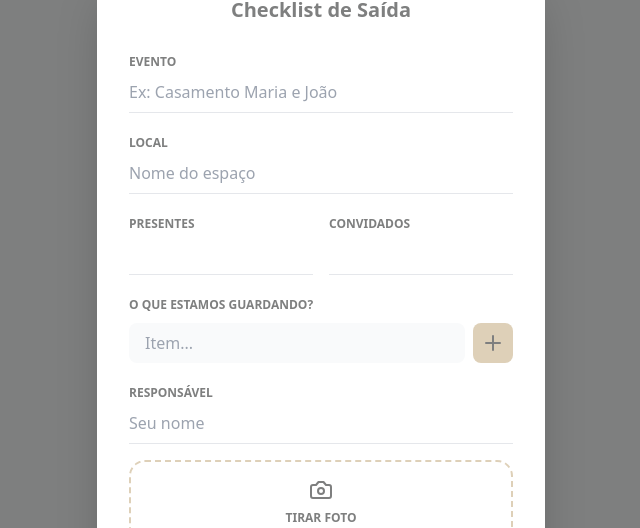
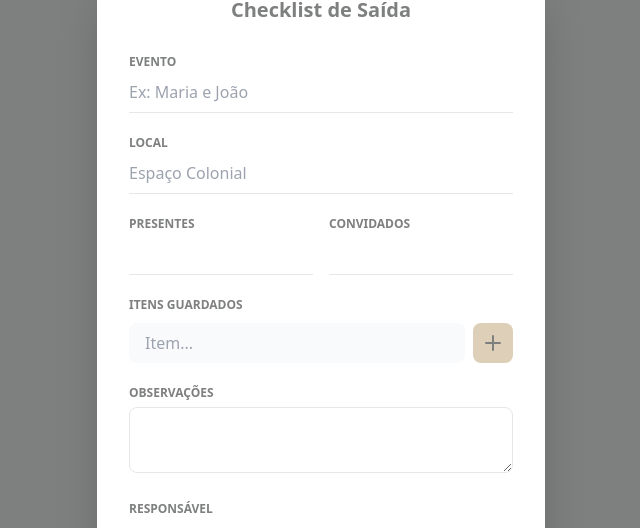
Before and after one commit to layssa20pinheiro-oss/app-checklist-saida, a Next.js app: page / in a window 1280 px wide. Shown: the part 189-717 px from the top of the page, without its empty margins (319-959 px from the left). Built offline with nearby package versions, Linux system fonts and the light colour scheme.

Commit message:
Update index.js

```diff
--- a/pages/index.js
+++ b/pages/index.js
@@ -10,7 +10,7 @@ const supabase = createClient(
 );
 
 export default function ChecklistApp() {
-  const [etapa, setEtapa] = useState('form'); // form, resumo, sucesso
+  const [etapa, setEtapa] = useState('form');
   const [loading, setLoading] = useState(false);
   const [itens, setItens] = useState([]);
   const [novoItem, setNovoItem] = useState('');
@@ -45,7 +45,7 @@ export default function ChecklistApp() {
 
   const gerarPDF = async () => {
     const element = pdfRef.current;
-    const canvas = await html2canvas(element, { scale: 2 });
+    const canvas = await html2canvas(element, { scale: 2, useCORS: true });
     const imgData = canvas.toDataURL('image/png');
     const pdf = new jsPDF('p', 'mm', 'a4');
     const pdfWidth = pdf.internal.pageSize.getWidth();
@@ -59,7 +59,6 @@ export default function ChecklistApp() {
     try {
       let fotoUrl = '';
 
-      // 1. Upload da Foto
       if (foto) {
         const fileExt = foto.name.split('.').pop();
         const fileName = `${Math.random()}.${fileExt}`;
@@ -68,7 +67,6 @@ export default function ChecklistApp() {
         fotoUrl = supabase.storage.from('fotos').getPublicUrl(fileName).data.publicUrl;
       }
 
-      // 2. Gerar e Upload do PDF
       const pdfBlob = await gerarPDF();
       const pdfName = `relatorio_${Date.now()}.pdf`;
       const { data: pdfData, error: pdfError } = await supabase.storage.from('fotos').upload(pdfName, pdfBlob);
@@ -76,13 +74,18 @@ export default function ChecklistApp() {
       const finalPdfUrl = supabase.storage.from('fotos').getPublicUrl(pdfName).data.publicUrl;
       setPdfUrl(finalPdfUrl);
 
-      // 3. Salvar na Tabela
       const { error: dbError } = await supabase.from('checklists').insert([{
-        ...form,
-        itens,
+        evento: form.evento,
+        local: form.local,
+        presentes: parseInt(form.presentes) || 0,
+        convidados: parseInt(form.convidados) || 0,
+        itens: itens,
+        obs: form.obs,
+        responsavel: form.responsavel,
         foto_url: fotoUrl,
         pdf_url: finalPdfUrl
       }]);
+
       if (dbError) throw dbError;
 
       setEtapa('sucesso');
@@ -98,32 +101,31 @@ export default function ChecklistApp() {
       `*Evento:* ${form.evento}\n*Local:* ${form.local}\n` +
       `*Presentes:* ${form.presentes}\n\n` +
       `*Itens:* \n${itens.map(i => '📦 ' + i).join('\n')}\n\n` +
-      `*Relatório PDF:* ${pdfUrl}`;
+      `*Relatório PDF Oficial:* ${pdfUrl}`;
     window.open(`https://wa.me/?text=${encodeURIComponent(texto)}`, '_top');
   };
 
   return (
     <div className="min-h-screen bg-[#7e7f7f] p-4 flex flex-col items-center">
-      {/* HEADER LOGO */}
+
+      {/* SÓ MOSTRA LOGO NO FORMULÁRIO (EVITA DUPLICIDADE) */}
+      {etapa === 'form' && (
+        <>
           <div className="mb-6 text-center">
-         <img src="https://lh3.googleusercontent.com/d/1tsQYZ8c-dFBgDTK-xgWqyXQmLZy9ujji" alt="Logo" className="max-w-[150px] mx-auto" />
+             <img src="https://rticfwqptlxkpgawpzwf.supabase.co/storage/v1/object/public/fotos/logo.png" alt="Logo" className="max-w-[150px] mx-auto" />
           </div>
 
-      {etapa === 'form' && (
           <div className="w-full max-w-md bg-white rounded-[30px] p-8 shadow-2xl">
             <h2 className="text-[#7e7f7f] text-center text-xl font-bold mb-6">Checklist de Saída</h2>
-
             <div className="space-y-4">
               <div>
                 <label className="text-xs font-bold text-[#7e7f7f] uppercase">Evento</label>
-              <input className="w-full border-b border-gray-200 py-2 outline-none" placeholder="Ex: Casamento Maria e João" onChange={e => setForm({...form, evento: e.target.value})} value={form.evento} />
+                <input className="w-full border-b border-gray-200 py-2 outline-none" placeholder="Ex: Maria e João" onChange={e => setForm({...form, evento: e.target.value})} value={form.evento} />
               </div>
-
               <div>
                 <label className="text-xs font-bold text-[#7e7f7f] uppercase">Local</label>
-              <input className="w-full border-b border-gray-200 py-2 outline-none" placeholder="Nome do espaço" onChange={e => setForm({...form, local: e.target.value})} value={form.local} />
+                <input className="w-full border-b border-gray-200 py-2 outline-none" placeholder="Espaço Colonial" onChange={e => setForm({...form, local: e.target.value})} value={form.local} />
               </div>
-
               <div className="flex gap-4">
                 <div className="flex-1">
                   <label className="text-xs font-bold text-[#7e7f7f] uppercase">Presentes</label>
@@ -134,9 +136,8 @@ export default function ChecklistApp() {
                   <input type="number" className="w-full border-b border-gray-200 py-2 outline-none" onChange={e => setForm({...form, convidados: e.target.value})} value={form.convidados} />
                 </div>
               </div>
-
               <div>
-              <label className="text-xs font-bold text-[#7e7f7f] uppercase">O que estamos guardando?</label>
+                <label className="text-xs font-bold text-[#7e7f7f] uppercase">Itens Guardados</label>
                 <div className="flex gap-2 mt-2">
                   <input className="flex-1 bg-gray-50 rounded-lg px-4 py-2" placeholder="Item..." value={novoItem} onChange={e => setNovoItem(e.target.value)} />
                   <button onClick={handleAddItem} className="bg-[#ded0b8] text-[#7e7f7f] p-2 rounded-lg"><Plus /></button>
@@ -149,31 +150,31 @@ export default function ChecklistApp() {
                   ))}
                 </ul>
               </div>
-
+              <div>
+                <label className="text-xs font-bold text-[#7e7f7f] uppercase">Observações</label>
+                <textarea className="w-full border border-gray-200 rounded-lg p-2 mt-1 outline-none" rows="2" onChange={e => setForm({...form, obs: e.target.value})} value={form.obs}></textarea>
+              </div>
               <div>
                 <label className="text-xs font-bold text-[#7e7f7f] uppercase">Responsável</label>
                 <input className="w-full border-b border-gray-200 py-2 outline-none" placeholder="Seu nome" onChange={e => setForm({...form, responsavel: e.target.value})} value={form.responsavel} />
               </div>
-
               <label className="flex flex-col items-center justify-center border-2 border-dashed border-[#ded0b8] rounded-2xl p-4 cursor-pointer hover:bg-orange-50 transition">
                 <Camera className="text-[#7e7f7f] mb-2" />
                 <span className="text-xs text-[#7e7f7f] font-bold">TIRAR FOTO</span>
                 <input type="file" accept="image/*" capture="camera" className="hidden" onChange={handleFotoChange} />
                 {fotoPreview && <img src={fotoPreview} className="mt-2 h-20 rounded-lg" />}
               </label>
-
-            <button onClick={() => setEtapa('resumo')} className="w-full bg-[#ded0b8] text-[#7e7f7f] font-bold py-4 rounded-2xl mt-4 shadow-lg active:scale-95 transition">
-              GERAR ESBOÇO
-            </button>
+              <button onClick={() => setEtapa('resumo')} className="w-full bg-[#ded0b8] text-[#7e7f7f] font-bold py-4 rounded-2xl mt-4 shadow-lg">GERAR ESBOÇO</button>
             </div>
           </div>
+        </>
       )}
 
-      {/* TELA DE RESUMO / PDF DESIGN */}
+      {/* TELA DE RESUMO / PDF */}
       {etapa === 'resumo' && (
         <div className="w-full flex flex-col items-center">
           <div ref={pdfRef} className="w-full max-w-md bg-[#7e7f7f] p-8 min-h-[600px] flex flex-col items-center">
-            <img src="https://lh3.googleusercontent.com/d/1tsQYZ8c-dFBgDTK-xgWqyXQmLZy9ujji" className="max-w-[150px] mb-8" />
+            <img src="https://rticfwqptlxkpgawpzwf.supabase.co/storage/v1/object/public/fotos/logo.png" className="max-w-[150px] mb-8" />
             <div className="w-full bg-white rounded-[30px] p-8 shadow-xl text-[#333]">
               <h2 className="text-[#7e7f7f] text-center font-bold text-xl mb-6">Resumo do Evento</h2>
               <div className="space-y-4 text-sm">
@@ -189,6 +190,7 @@ export default function ChecklistApp() {
                     {itens.map((item, i) => <li key={i}>{item}</li>)}
                   </ul>
                 </div>
+                <p className="border-t pt-2"><strong>Obs:</strong> {form.obs}</p>
                 <p className="border-t pt-2"><strong>Responsável:</strong> {form.responsavel}</p>
                 {fotoPreview && (
                   <div className="mt-4 border-t pt-4 text-center">
@@ -210,12 +212,12 @@ export default function ChecklistApp() {
       )}
 
       {etapa === 'sucesso' && (
-        <div className="w-full max-w-md bg-white rounded-[30px] p-10 shadow-2xl text-center">
+        <div className="w-full max-w-md bg-white rounded-[30px] p-10 shadow-2xl text-center mt-10">
           <div className="text-5xl mb-4">✅</div>
           <h2 className="text-[#7e7f7f] text-2xl font-bold mb-6">Salvo com Sucesso!</h2>
           <div className="space-y-4">
             <button onClick={enviarZap} className="w-full bg-[#25D366] text-white font-bold py-4 rounded-2xl flex items-center justify-center gap-2 shadow-lg"><Send size={20}/> ENVIAR NO WHATSAPP</button>
-            <button onClick={() => window.open(pdfUrl, '_blank')} className="w-full bg-[#4a90e2] text-white font-bold py-4 rounded-2xl flex items-center justify-center gap-2 shadow-lg"><FileDown size={20}/> VER RELATÓRIO OFICIAL</button>
+            <button onClick={() => window.open(pdfUrl, '_blank')} className="w-full bg-[#4a90e2] text-white font-bold py-4 rounded-2xl flex items-center justify-center gap-2 shadow-lg"><FileDown size={20}/> VER RELATÓRIO PDF</button>
             <button onClick={() => window.location.reload()} className="w-full bg-gray-100 text-[#7e7f7f] font-bold py-4 rounded-2xl">NOVO CHECKLIST</button>
           </div>
         </div>
```
Lines whose indentation alone changed are shown as unchanged.
